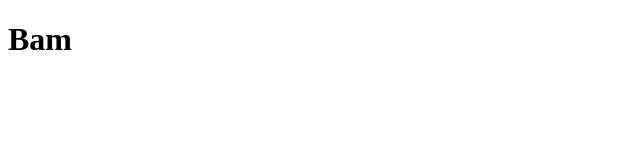
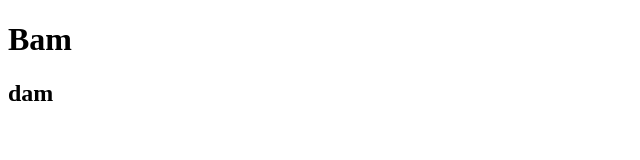
Before and after one commit to DedoCvele/Implementacija-na-Resenie, a plain HTML site: page index.html in a window 1280 px wide. Shown: the full height of the page, 0-640 px from the left. Drawn offline with Linux system fonts and the light colour scheme.

Commit message:
Update index.html

```diff
--- a/index.html
+++ b/index.html
@@ -7,5 +7,6 @@
 </head>
 <body>
     <h1>Bam</h1>
+    <h2>dam</h2>
 </body>
 </html>
```
